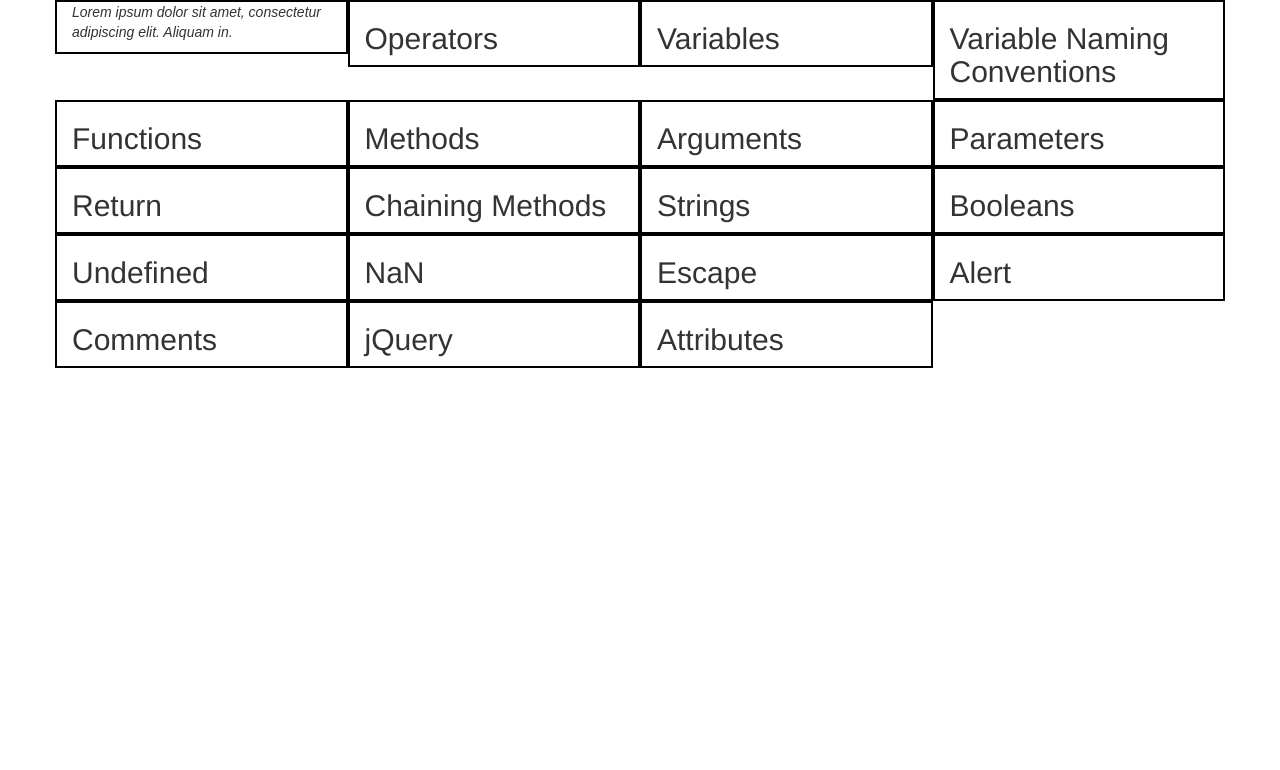
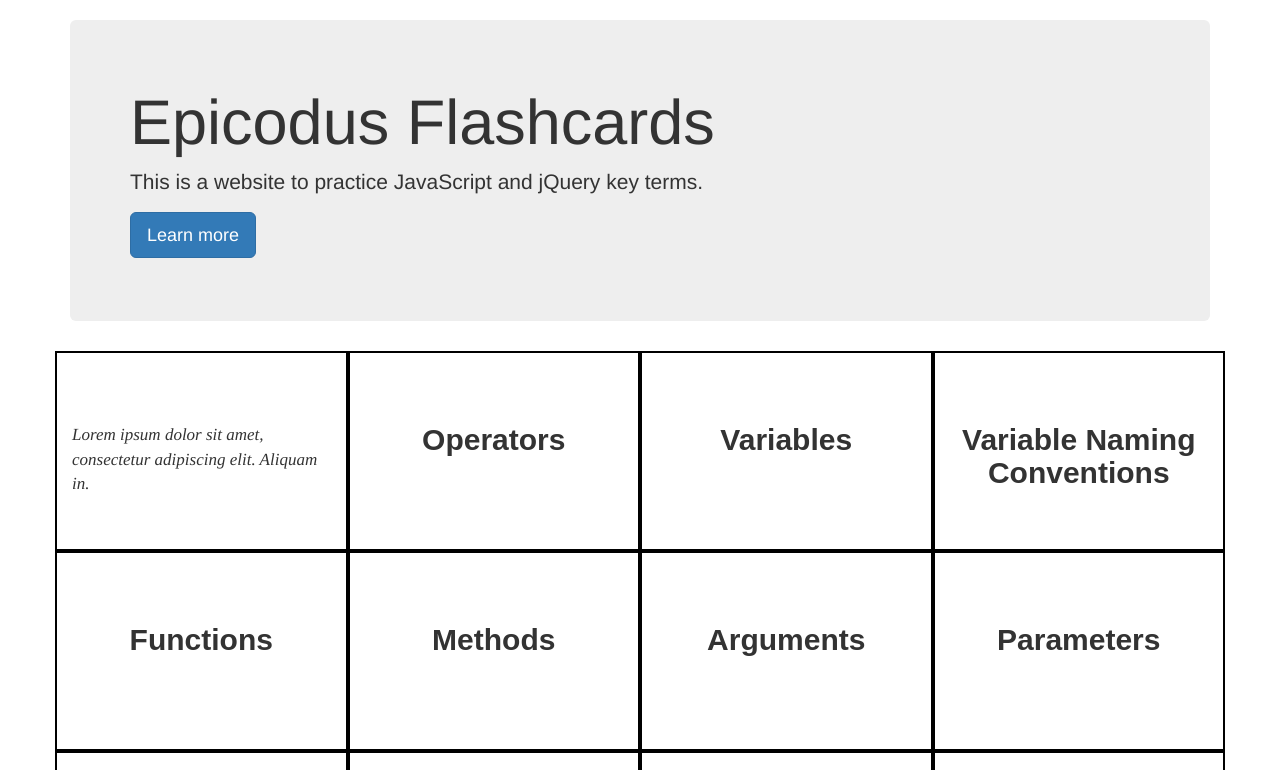
Before and after one commit to NMead93/flashcard-site, a plain HTML site: page index.html in a window 1280 px wide. Both pictures are taken after a click on the element "JavaScript (JS)". Shown: the top 770 px of the page. Drawn offline with Linux system fonts and the light colour scheme.

Commit message:
a jumbotron, made css styling changes.

```diff
--- a/css/styles.css
+++ b/css/styles.css
@@ -1,10 +1,27 @@
 .col-md-3 {
   border: 2px solid black;
-
 }
 
-p {
+.column {
+  height: 200px;
+}
+
+.jumbotron {
+  margin-top: 20px;
+}
+
+.column p {
   font-style: italic;
-  font-family: arial;
+  font-family: times;
   display: none;
+  padding-top: 70px;
+  font-size: 17px;
 }
+
+h2 {
+  text-align: center;
+  font-family: sans-serif;
+  font-weight: bold;
+  padding-top: 50px;
+  /*text-shadow: 5px 3px 20px forestgreen;*/
+}
--- a/index.html
+++ b/index.html
@@ -8,7 +8,14 @@
     <title>Epicodus Flashcards</title>
   </head>
   <body>
+
     <div class="container">
+      <div class="jumbotron">
+          <h1>Epicodus Flashcards</h1>
+            <p>This is a website to practice JavaScript and jQuery key terms.</p>
+            <p><a class="btn btn-primary btn-lg" href="#">Learn more</a></p>
+      </div>
+
       <div class="row">
         <div class="col-md-3 column">
           <h2>JavaScript (JS)</h2>
```
